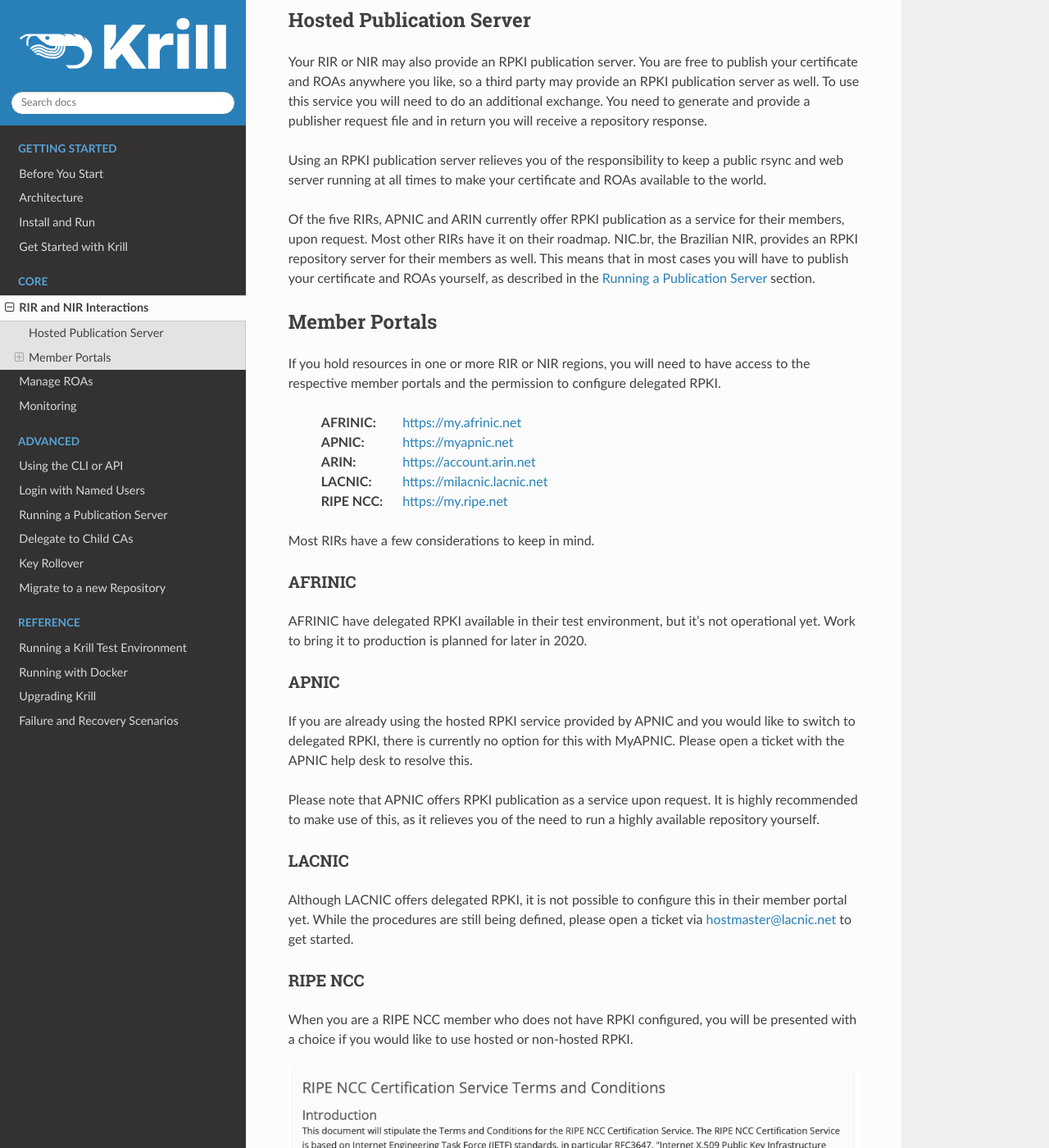
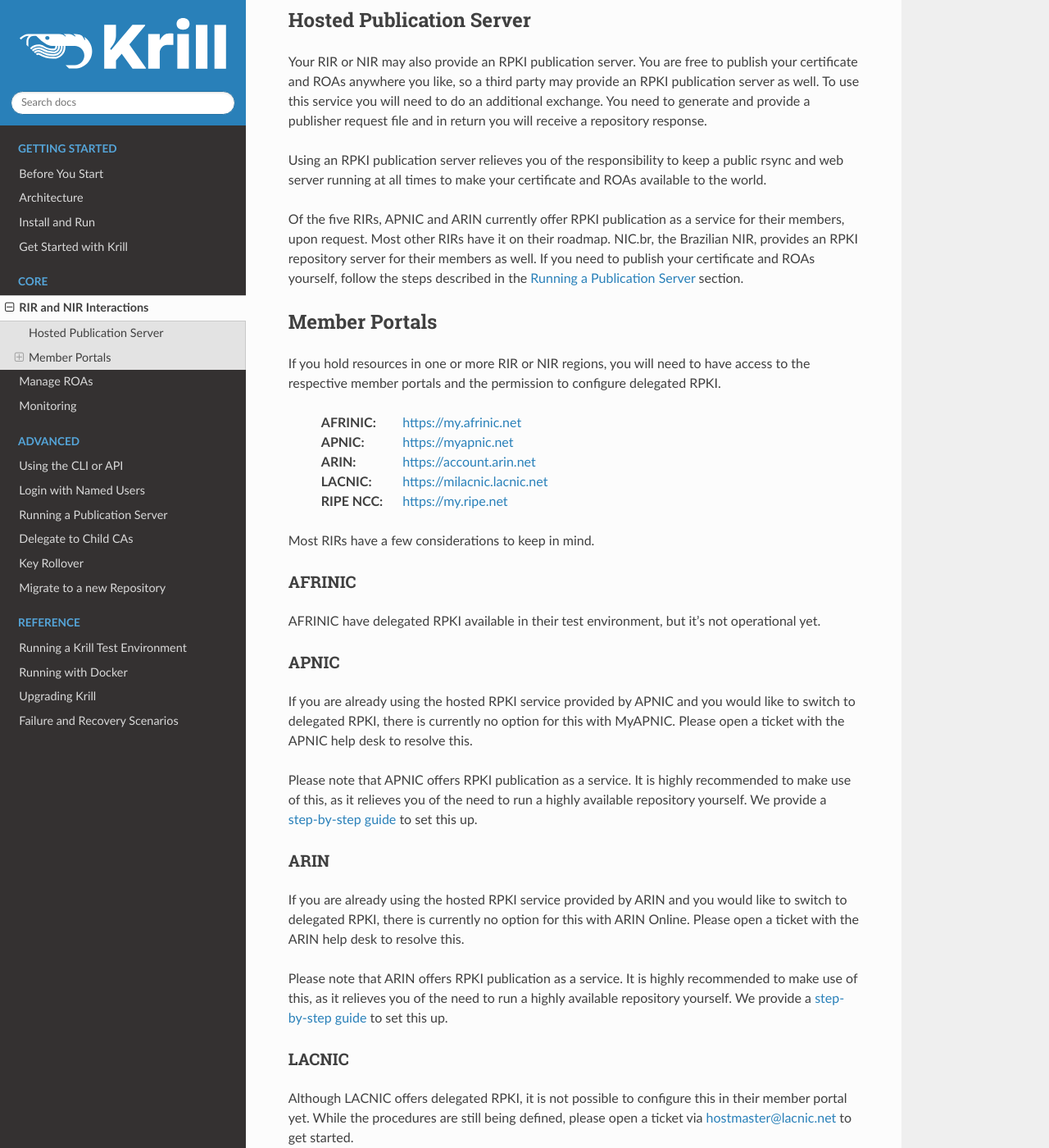
Before and after one commit to NLnetLabs/krill-manual, a Sphinx documentation site: the page built from source/parent-interactions.rst, in a window 1280 px wide and 1400 px high, scrolled down 440 px. Shown: the whole window at 82% size. Built offline with Sphinx 7.4.7 and the Read the Docs theme 2.0.0, drawn with Linux system fonts in a browser that asks for light colours; the version number could not be read and is left out.

Commit message:
Add links to ARIN+APNIC blog posts

```diff
--- a/source/parent-interactions.rst
+++ b/source/parent-interactions.rst
@@ -33,8 +33,8 @@
 Of the five RIRs, APNIC and ARIN currently offer RPKI publication as a service for
 their members, upon request. Most other RIRs have it on their roadmap. NIC.br,
 the Brazilian NIR, provides an RPKI repository server for their members as well.
-This means that in most cases you will have to publish your certificate and ROAs
-yourself, as described in the :ref:`doc_krill_publication_server` section.
+If you need to publish your certificate and ROAs yourself, follow the steps
+described in the :ref:`doc_krill_publication_server` section.
 
 .. _member_portals:
 
@@ -66,7 +66,7 @@
 """""""
 
 AFRINIC have delegated RPKI available in their test environment, but it’s not
-operational yet. Work to bring it to production is planned for later in 2020.
+operational yet.
 
 APNIC
 """""
@@ -75,9 +75,22 @@
 like to switch to delegated RPKI, there is currently no option for this with
 MyAPNIC. Please open a ticket with the APNIC help desk to resolve this.
 
-Please note that APNIC offers RPKI publication as a service upon request. It is
+Please note that APNIC offers RPKI publication as a service. It is highly
+recommended to make use of this, as it relieves you of the need to run a
+highly available repository yourself. We provide a `step-by-step guide
+<https://blog.nlnetlabs.nl/running-krill-under-apnic/>`_ to set this up.
+
+ARIN
+""""
+
+If you are already using the hosted RPKI service provided by ARIN and you would
+like to switch to delegated RPKI, there is currently no option for this with
+ARIN Online. Please open a ticket with the ARIN help desk to resolve this.
+
+Please note that ARIN offers RPKI publication as a service. It is
 highly recommended to make use of this, as it relieves you of the need to run a
-highly available repository yourself.
+highly available repository yourself. We provide a `step-by-step guide
+<https://blog.nlnetlabs.nl/running-krill-under-arin/>`_ to set this up.
 
 LACNIC
 """"""
```
